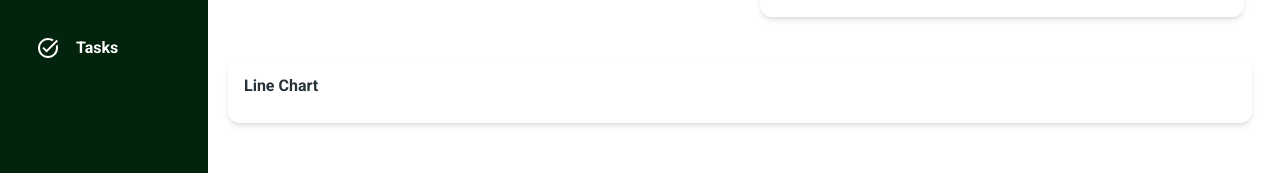
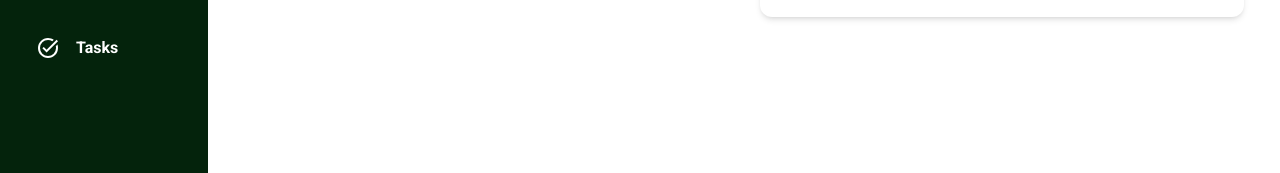
Before and after one commit to debagit10/project-management, a React (Vite) app in the folder frontend/: page /home in a window 1280 px wide. Shown: the part 415-588 px from the top of the page. Built offline with nearby package versions, Linux system fonts and the light colour scheme.

Commit message:
fix: cleaning the repository before deploying

```diff
--- a/frontend/src/components/LineGraph.tsx
+++ /dev/null
@@ -1,142 +0,0 @@
-import {
-  Card,
-  Typography,
-  CardBody,
-  CardHeader,
-} from "@material-tailwind/react";
-import React from "react";
-//import Chart from "react-apexcharts";
-
-const LineGraph = () => {
-  // const chartConfig = {
-  //   type: "line",
-  //   height: 240,
-  //   series: [
-  //     {
-  //       name: "Sales",
-  //       data: [50, 40, 300, 320, 500, 350, 200, 230, 500],
-  //     },
-  //   ],
-  //   options: {
-  //     chart: {
-  //       toolbar: {
-  //         show: false,
-  //       },
-  //     },
-  //     title: {
-  //       show: "",
-  //     },
-  //     dataLabels: {
-  //       enabled: false,
-  //     },
-  //     colors: ["#020617"],
-  //     stroke: {
-  //       lineCap: "round",
-  //       curve: "smooth",
-  //     },
-  //     markers: {
-  //       size: 0,
-  //     },
-  //     xaxis: {
-  //       axisTicks: {
-  //         show: false,
-  //       },
-  //       axisBorder: {
-  //         show: false,
-  //       },
-  //       labels: {
-  //         style: {
-  //           colors: "#616161",
-  //           fontSize: "12px",
-  //           fontFamily: "inherit",
-  //           fontWeight: 400,
-  //         },
-  //       },
-  //       categories: [
-  //         "Apr",
-  //         "May",
-  //         "Jun",
-  //         "Jul",
-  //         "Aug",
-  //         "Sep",
-  //         "Oct",
-  //         "Nov",
-  //         "Dec",
-  //       ],
-  //     },
-  //     yaxis: {
-  //       labels: {
-  //         style: {
-  //           colors: "#616161",
-  //           fontSize: "12px",
-  //           fontFamily: "inherit",
-  //           fontWeight: 400,
-  //         },
-  //       },
-  //     },
-  //     grid: {
-  //       show: true,
-  //       borderColor: "#dddddd",
-  //       strokeDashArray: 5,
-  //       xaxis: {
-  //         lines: {
-  //           show: true,
-  //         },
-  //       },
-  //       padding: {
-  //         top: 5,
-  //         right: 20,
-  //       },
-  //     },
-  //     fill: {
-  //       opacity: 0.8,
-  //     },
-  //     tooltip: {
-  //       theme: "dark",
-  //     },
-  //   },
-  // };
-  return (
-    <div>
-      <div>
-        <Card
-          placeholder={undefined}
-          onPointerEnterCapture={undefined}
-          onPointerLeaveCapture={undefined}
-        >
-          <CardHeader
-            floated={false}
-            shadow={false}
-            color="transparent"
-            className="flex flex-col gap-4 rounded-none md:flex-row md:items-center"
-            placeholder={undefined}
-            onPointerEnterCapture={undefined}
-            onPointerLeaveCapture={undefined}
-          >
-            <div>
-              <Typography
-                variant="h6"
-                color="blue-gray"
-                placeholder={undefined}
-                onPointerEnterCapture={undefined}
-                onPointerLeaveCapture={undefined}
-              >
-                Line Chart
-              </Typography>
-            </div>
-          </CardHeader>
-          <CardBody
-            className="px-2 pb-0"
-            placeholder={undefined}
-            onPointerEnterCapture={undefined}
-            onPointerLeaveCapture={undefined}
-          >
-            {/* <Chart {...chartConfig} /> */}
-          </CardBody>
-        </Card>
-      </div>
-    </div>
-  );
-};
-
-export default LineGraph;
--- a/frontend/src/pages/Home.tsx
+++ b/frontend/src/pages/Home.tsx
@@ -1,7 +1,5 @@
 import { Typography } from "@material-tailwind/react";
 import React from "react";
-import LineGraph from "../components/LineGraph";
-
 import Nav_bar from "../components/Navbar";
 import UrgentTask from "../components/UrgentTask";
 
@@ -27,9 +25,6 @@ const Home = () => {
             <UrgentTask />
           </div>
         </div>
-        <div className="md:w-[80vw] sm:w-[60vw] mt-10">
-          <LineGraph />
-        </div>
       </div>
     </Nav_bar>
   );
```
